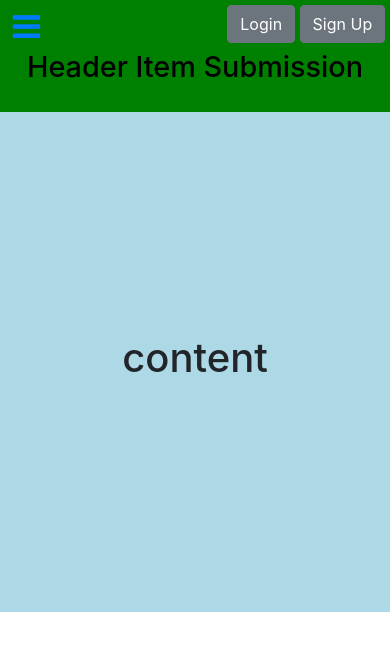
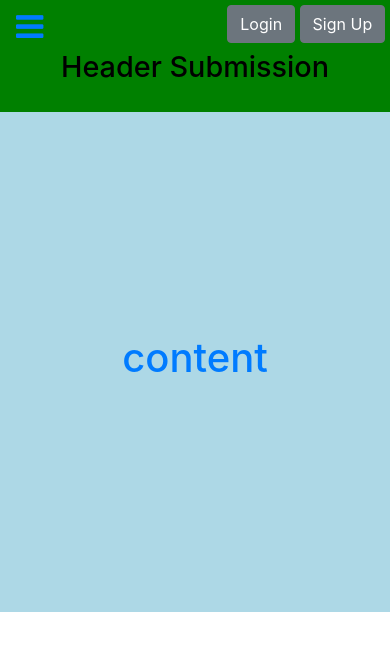
Before and after one commit to Ziddia/cs-4ww3-project, a PHP site: page /submission.html in a window 390 px wide. Shown: the top 651 px of the page. Run offline with PHP 8.4, Linux system fonts and the light colour scheme.

Commit message:
finish base for mobile design

```diff
--- a/static/base.css
+++ b/static/base.css
@@ -3,13 +3,16 @@
   width: device-width;
 }
 
+/* Using flex layouts so apply to whole body */
 body {
 	display: flex;
 	flex-wrap: wrap;
 	align-items: flex-start;
 }
 
-/* adjusted this for mobile first (change height to match iphone 7) */
+/* adjusted this for mobile first
+   basically defining a height for xs devices, we will scale with media queries further down
+ */
 header {
 	width: 100%;
 	height: 7em;
@@ -34,9 +37,10 @@ header {
 	margin-top: 0.2em;
 }
 
+/* Adjusted the spacing for buttons in mobile slightly */
 .headerButtons {
 	display: flex;
-	flex-direction: row;
+	flex-direction: row-reverse;
 	margin-top: 0.3em;
 	margin-right: 0.3em;
 }
@@ -61,10 +65,10 @@ header {
 	}
 }
 
+/* Navbar */
 nav {
 	width: 20%;
 	display: flex;
-	background-color: red;
 }
 
 nav ul {
@@ -75,6 +79,7 @@ nav ul {
 	background-color: #f1f1f1;
 }
 
+/* Main page content, need to have width:100% for mobile display */
 content {
 	width: 100%;
 	height: 500px;
@@ -84,10 +89,12 @@ content {
 	background-color: lightblue;
 }
 
+/* Navbar on mobile hidden by default */
 .mobile-navbar {
 	display: none;
 }
 
+/* Animate the navbar sliding down when the hamburger is clicked */
 #front:target ~ .navbar-close > nav {
 	display: block;
 	max-height: 100vh;
@@ -99,6 +106,7 @@ content {
 	animation-duration: 0.5s;
 }
 
+/* Outer element from the mobile-navbar, need it to be max-height:100vh to animate from 100 to 0 */
 .navbar-close {
 	width: 100%;
 	max-height: 100vh;
@@ -133,36 +141,36 @@ content {
 	}
 }
 
-.not-mobile {
-	display: none;
-}
-
 .mobile-buttons {
 	margin-left:auto;
 }
 
 .mobile-nav {
-	margin-left: 0.8em;
 	margin-top: 0.4em;
+	margin-left: 1em;
+}
+
+.not-mobile {
+	display: none;
 }
 
 .mobile {
 	display: flex;
-	flex-direction: row;
 	width: 100%;
+}
+
+.desktop-buttons {
+	margin-left: auto;
 }
 
 @media (min-width: 576px) {
 	.not-mobile {
 		display: flex;
+		width: 100%;
 	}
 
 	.mobile {
 		display: none;
-	}
-
-	.headerButtons {
-		flex-direction: row-reverse;
 	}
 
 	content {
@@ -200,3 +208,12 @@ li a:hover{
 	left: 0;
 	display: block;
 }
+
+.content-div {
+	width: 100%;
+	height: 500px;
+	display: flex;
+	justify-content: center;
+	align-items: center;
+	background-color: lightblue;
+}
--- a/submission.html
+++ b/submission.html
@@ -35,22 +35,9 @@
 
 		<!-- Page title, links backwards to home page. -->
 		<div class="title">
-			<a href="index.html"><h1>Header Item Submission</h1></a>
+			<a href="index.html"><h1>Header Submission</h1></a>
 		</div>
 	</header>
-
-	<!-- Navbars also need to selectively display based on screen width,
-		a regular sidebar menu is shown for desktop.
-	 -->
-	<nav class="not-mobile">
-		<ul>
-			<li><a href="login.html">Log In</a></li>
-			<li><a href="#">Log Out</a></li>
-			<li><a href="registration.html">Register</a></li>
-			<li><a href="search.html">Search Objects</a></li>
-			<li><a class="active" href="submission.html">Submit Object</a></li>
-		</ul>
-	</nav>
 
 	<!-- 'hack' I got the concept for from https://web.archive.org/web/20120929010042/http://csscience.com/css3-tabs/#tabC
 
@@ -80,9 +67,34 @@
 	</div>
 
 	<!-- Main page content -->
-	<content>
-		<h1>content</h1>
-	</content>
+	<div class="mobile">
+		<content>
+			<a href="#close-front">
+				<div class="content-div">
+					<h1>content</h1>
+				</div>
+			</a>
+		</content>
+	</div>
+
+	<div class="not-mobile">
+		<!-- Navbars also need to selectively display based on screen width,
+			a regular sidebar menu is shown for desktop.
+		 -->
+		<nav>
+			<ul>
+				<li><a href="login.html">Log In</a></li>
+				<li><a href="#">Log Out</a></li>
+				<li><a href="registration.html">Register</a></li>
+				<li><a href="search.html">Search Objects</a></li>
+				<li><a class="active" href="submission.html">Submit Object</a></li>
+			</ul>
+		</nav>
+
+		<content>
+			<h1>content</h1>
+		</content>
+	</div>
 
 	<!-- gonna use this for a login popup box -->
 	<div class="login-overlay" id="login">
```
Also changed, not shown: individual_sample.html (+30 -18 lines), registration.html (+28 -16 lines).
